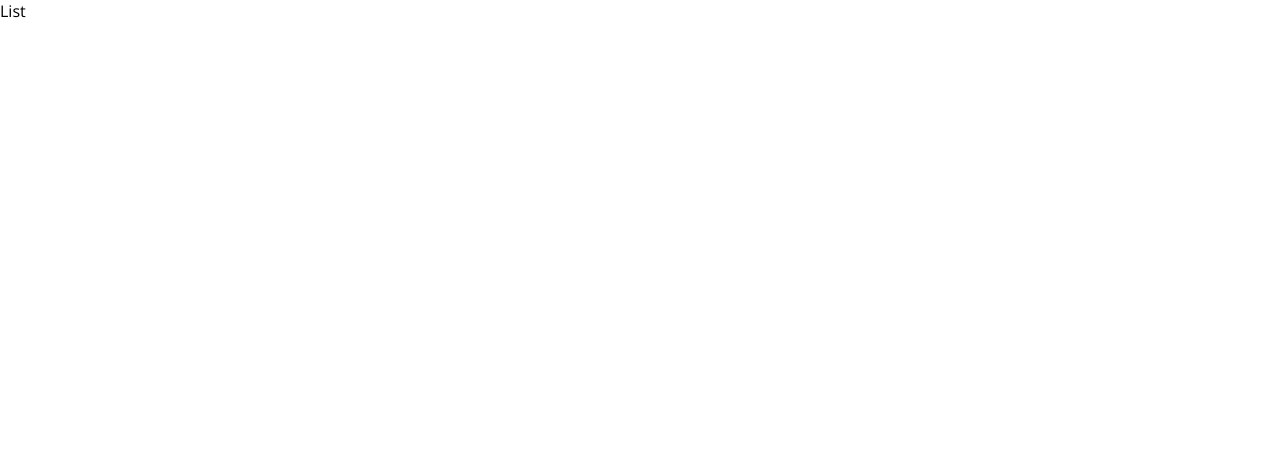
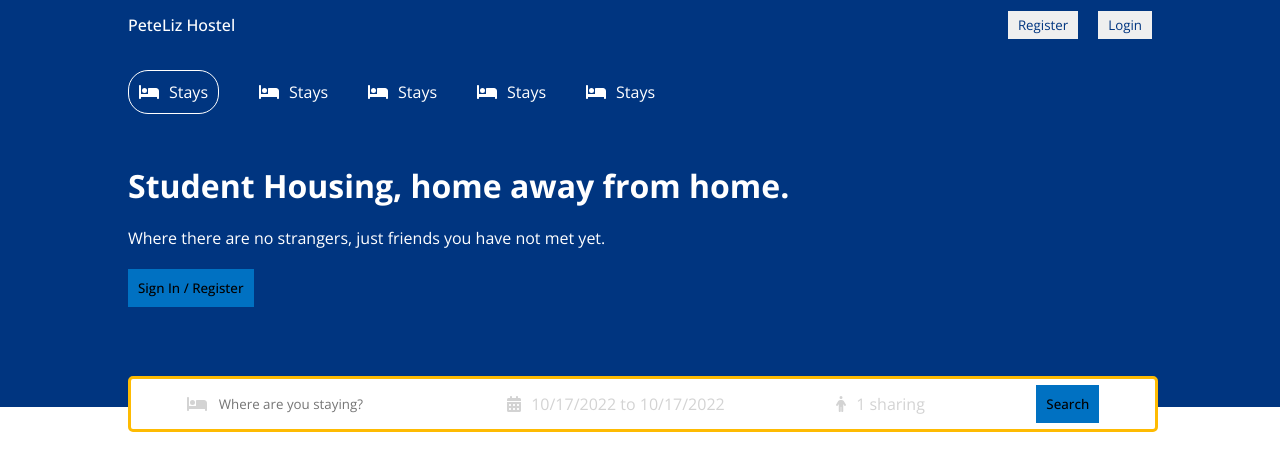
Before and after one commit to jomeista/Undergrad_project, a React (Create React App) app in the folder client/: page /hostel in a window 1280 px wide. Shown: the top 470 px of the page. Built offline with nearby package versions, Linux system fonts and the light colour scheme.

Commit message:
This commit will add Navbar and Header to list page

```diff
--- a/client/src/pages/list/List.jsx
+++ b/client/src/pages/list/List.jsx
@@ -1,8 +1,12 @@
 import React from "react";
+import Header from "../../components/header/Header";
+import Navbar from "../../components/navbar/Navbar";
 
 const List = () =>{
   return(
-    <div>List</div>
+    <div><Navbar />
+    <Header />
+    </div>
   )
 }
 
```
